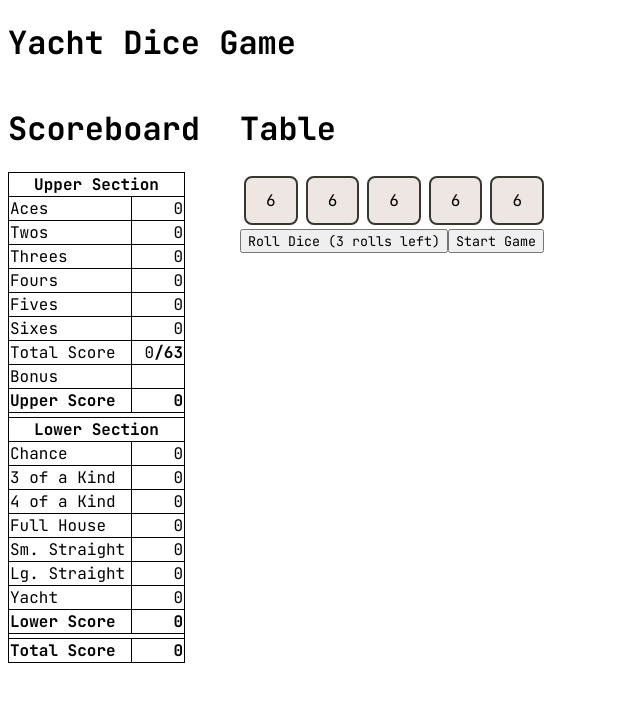
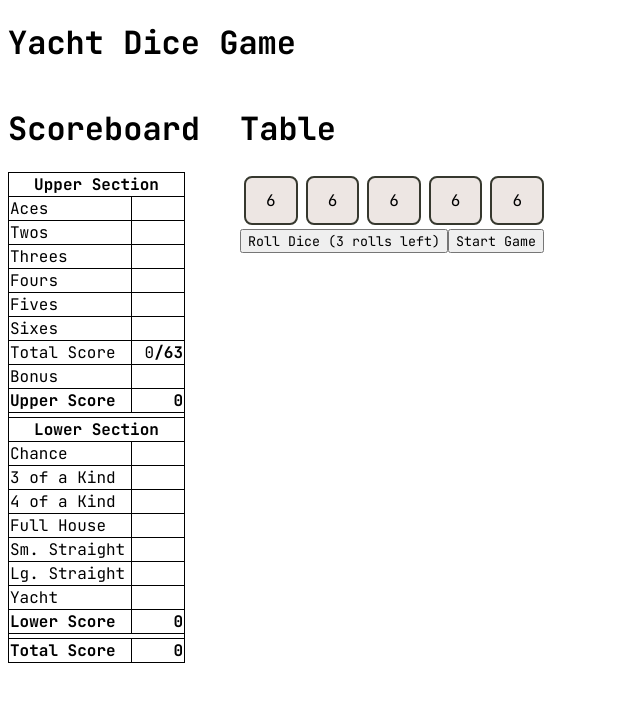
Before and after one commit to KevinHe99/yacht-dice-game, a React (Vite) app: page / in a window 1280 px wide. Shown: the top 702 px of the page, without its empty margins (0-640 px from the left). Built offline with nearby package versions, Linux system fonts and the light colour scheme.

Commit message:
Score Updates

```diff
--- a/src/App.jsx
+++ b/src/App.jsx
@@ -1,9 +1,8 @@
-import { useState } from "react";
+import { useEffect, useState } from "react";
 import { nanoid } from "nanoid";
 import Die from "./component/Die.jsx";
 import Scoreboard from "./component/Scoreboard.jsx";
 import "./App.css";
-import { preinit } from "react-dom";
 
 export default function App() {
   const [diceData, setDiceData] = useState(() => displayDice());
@@ -102,6 +101,105 @@ export default function App() {
     };
   }
 
+  useEffect(() => {
+    const newUpper = { ...scoreData.upper };
+    const newLower = { ...scoreData.lower };
+
+    // Calculate Totals from 1 - 6
+    for (let i = 1; i <= 6; i++) {
+      const count = diceData.filter((d) => d.value === i).length;
+      const key = ["aces", "twos", "threes", "fours", "fives", "sixes"][i - 1];
+
+      if (!newUpper[key].lock) {
+        newUpper[key] = {
+          ...newUpper[key],
+          value: count * i,
+        };
+      }
+    }
+
+    // SUM
+    const sumOfHand = diceData.reduce((sum, die) => sum + die.value, 0);
+
+    // Chance
+    if (!newLower["chance"].lock) {
+      newLower["chance"].value = sumOfHand;
+    }
+
+    // Three of a kind
+    if (!newLower["oak3"].lock) {
+      const hasThreeOfKind = diceData.some((die) => {
+        const count = diceData.filter((d) => d.value === die.value).length;
+        return count >= 3;
+      });
+      newLower["oak3"].value = hasThreeOfKind ? sumOfHand : 0;
+    }
+
+    // Four of a kind
+    if (!newLower["oak4"].lock) {
+      const hasFourOfKind = diceData.some((die) => {
+        const count = diceData.filter((d) => d.value === die.value).length;
+        return count >= 4;
+      });
+      newLower["oak4"].value = hasFourOfKind ? sumOfHand : 0;
+    }
+
+    // Full House
+    if (!newLower["fhouse"].lock) {
+      const fhCounts = {};
+      diceData.forEach((die) => {
+        fhCounts[die.value] = (fhCounts[die.value] || 0) + 1;
+      });
+
+      const values = Object.values(fhCounts);
+      const isFullHouse = values.includes(3) && values.includes(2);
+
+      newLower["fhouse"].value = isFullHouse ? 25 : 0;
+    }
+
+    // Sm. Straight
+    if (!newLower["straightSM"].lock) {
+      const uniqueSortedSM = [...new Set(diceData.map((d) => d.value))].sort(
+        (a, b) => a - b,
+      );
+      const asString = uniqueSortedSM.join("");
+
+      const smStraights = ["12345", "23456"];
+      const isSMStraight = smStraights.includes(asString);
+
+      newLower["straightSM"].value = isSMStraight ? 30 : 0;
+    }
+
+    // Lg. Straight
+    if (!newLower["straightLG"].lock) {
+      const uniqueSortedLG = [...new Set(diceData.map((d) => d.value))].sort(
+        (a, b) => a - b,
+      );
+      const asString = uniqueSortedLG.join("");
+
+      const lgStraights = ["1234", "2345", "3456"];
+      const isLGStraight = lgStraights.includes(asString);
+
+      newLower["straightSM"].value = isLGStraight ? 30 : 0;
+    }
+
+    // Yacht
+    if (!newLower["yacht"].lock) {
+      const hasYacht = diceData.some((die) => {
+        const count = diceData.filter((d) => d.value === die.value).length;
+        return count >= 5;
+      });
+      newLower["yacht"].value = hasYacht ? 50 : 0;
+    }
+
+    // Change the Data
+    setScoreData((prevState) => ({
+      ...prevState,
+      upper: newUpper,
+      lower: newLower,
+    }));
+  }, [diceData]);
+
   function rollDice() {
     if (gameData.rolls > 0) {
       setDiceData((prevState) =>
@@ -112,7 +210,7 @@ export default function App() {
       setGameData((prevState) => ({
         ...prevState,
         rolls: prevState.rolls - 1,
-        active: prevState.rolls - 1 > 0,
+        active: true,
       }));
     }
   }
@@ -150,13 +248,14 @@ export default function App() {
       <h1>Yacht Dice Game</h1>
       <div className={"container"}>
         <div className={"scoreboard"}>
-          <Scoreboard scoreData={scoreData} />
+          <Scoreboard scoreData={scoreData} gameActive={gameData.active} />
         </div>
         <div className={"dice-board"}>
           <h1>Table</h1>
           <div>{diceObjs}</div>
           <button
             onClick={() => rollDice()}
+            disabled={!(gameData.rolls > 0)}
           >{`Roll Dice (${gameData.rolls} rolls left)`}</button>
           <button onClick={() => startGame()}>Start Game</button>
         </div>
--- a/src/component/Scoreboard.jsx
+++ b/src/component/Scoreboard.jsx
@@ -1,4 +1,8 @@
-export default function Scoreboard({ scoreData }) {
+export default function Scoreboard({ scoreData, gameActive }) {
+  function displayScore(gameActiveState, lock, score) {
+    return gameActiveState || lock ? score : "";
+  }
+
   return (
     <>
       <h1>Scoreboard</h1>
@@ -9,27 +13,58 @@ export default function Scoreboard({ scoreData }) {
           </tr>
           <tr>
             <td>Aces</td>
-            <td className={"score"}>{scoreData.upper.aces.value}</td>
+            <td className={"score"}>
+              {displayScore(
+                gameActive,
+                scoreData.upper.aces.lock,
+                scoreData.upper.aces.value,
+              )}
+            </td>
           </tr>
           <tr>
             <td>Twos</td>
-            <td className={"score"}>{scoreData.upper.twos.value}</td>
+            <td className={"score"}>
+              {displayScore(
+                gameActive,
+                scoreData.upper.twos.lock,
+                scoreData.upper.twos.value,
+              )}</td>
           </tr>
           <tr>
             <td>Threes</td>
-            <td className={"score"}>{scoreData.upper.threes.value}</td>
+            <td className={"score"}>
+              {displayScore(
+                gameActive,
+                scoreData.upper.threes.lock,
+                scoreData.upper.threes.value,
+              )}</td>
           </tr>
           <tr>
             <td>Fours</td>
-            <td className={"score"}>{scoreData.upper.fours.value}</td>
+            <td className={"score"}>
+              {displayScore(
+                gameActive,
+                scoreData.upper.fours.lock,
+                scoreData.upper.fours.value,
+              )}</td>
           </tr>
           <tr>
             <td>Fives</td>
-            <td className={"score"}>{scoreData.upper.fives.value}</td>
+            <td className={"score"}>
+              {displayScore(
+                gameActive,
+                scoreData.upper.fives.lock,
+                scoreData.upper.fives.value,
+              )}</td>
           </tr>
           <tr>
             <td>Sixes</td>
-            <td className={"score"}>{scoreData.upper.sixes.value}</td>
+            <td className={"score"}>
+              {displayScore(
+                gameActive,
+                scoreData.upper.sixes.lock,
+                scoreData.upper.sixes.value,
+              )}</td>
           </tr>
           <tr>
             <td>Total Score</td>
@@ -62,31 +97,66 @@ export default function Scoreboard({ scoreData }) {
           </tr>
           <tr>
             <td>Chance</td>
-            <td className={"score"}>{scoreData.lower.chance.value}</td>
+            <td className={"score"}>
+              {displayScore(
+                gameActive,
+                scoreData.lower.chance.lock,
+                scoreData.lower.chance.value,
+              )}</td>
           </tr>
           <tr>
             <td>3 of a Kind</td>
-            <td className={"score"}>{scoreData.lower.oak3.value}</td>
+            <td className={"score"}>
+              {displayScore(
+                gameActive,
+                scoreData.lower.oak3.lock,
+                scoreData.lower.oak3.value,
+              )}</td>
           </tr>
           <tr>
             <td>4 of a Kind</td>
-            <td className={"score"}>{scoreData.lower.oak4.value}</td>
+            <td className={"score"}>
+              {displayScore(
+                gameActive,
+                scoreData.lower.oak4.lock,
+                scoreData.lower.oak4.value,
+              )}</td>
           </tr>
           <tr>
             <td>Full House</td>
-            <td className={"score"}>{scoreData.lower.fhouse.value}</td>
+            <td className={"score"}>
+              {displayScore(
+                gameActive,
+                scoreData.lower.fhouse.lock,
+                scoreData.lower.fhouse.value,
+              )}</td>
           </tr>
           <tr>
             <td>Sm. Straight</td>
-            <td className={"score"}>{scoreData.lower.straightSM.value}</td>
+            <td className={"score"}>
+              {displayScore(
+                gameActive,
+                scoreData.lower.straightSM.lock,
+                scoreData.lower.straightSM.value,
+              )}</td>
           </tr>
           <tr>
             <td>Lg. Straight</td>
-            <td className={"score"}>{scoreData.lower.straightLG.value}</td>
+            <td className={"score"}>
+              {displayScore(
+                gameActive,
+                scoreData.lower.straightLG.lock,
+                scoreData.lower.straightLG.value,
+              )}</td>
           </tr>
           <tr>
             <td>Yacht</td>
-            <td className={"score"}>{scoreData.lower.yacht.value}</td>
+            <td className={"score"}>
+              {displayScore(
+                gameActive,
+                scoreData.lower.yacht.lock,
+                scoreData.lower.yacht.value,
+              )}</td>
           </tr>
           <tr>
             <td style={{ fontWeight: "bold" }}>Lower Score</td>
```
